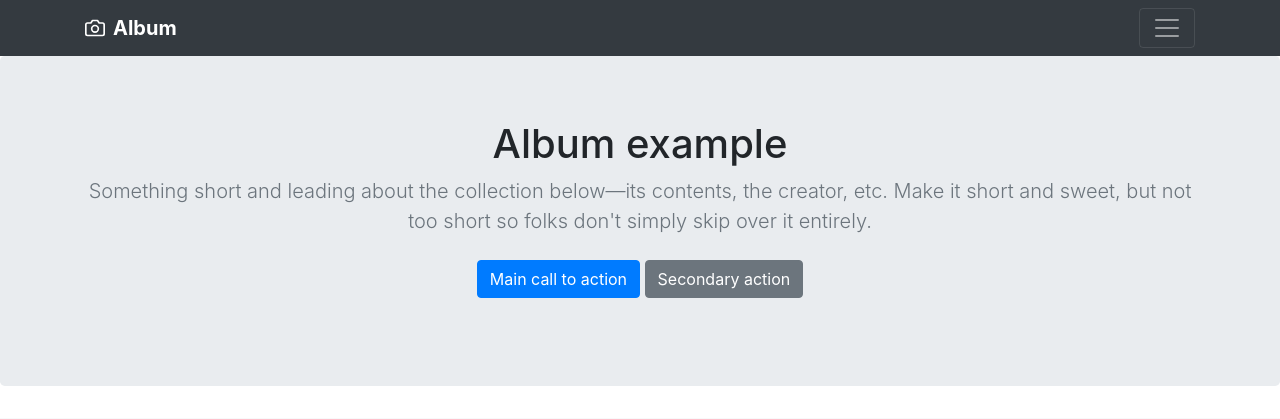
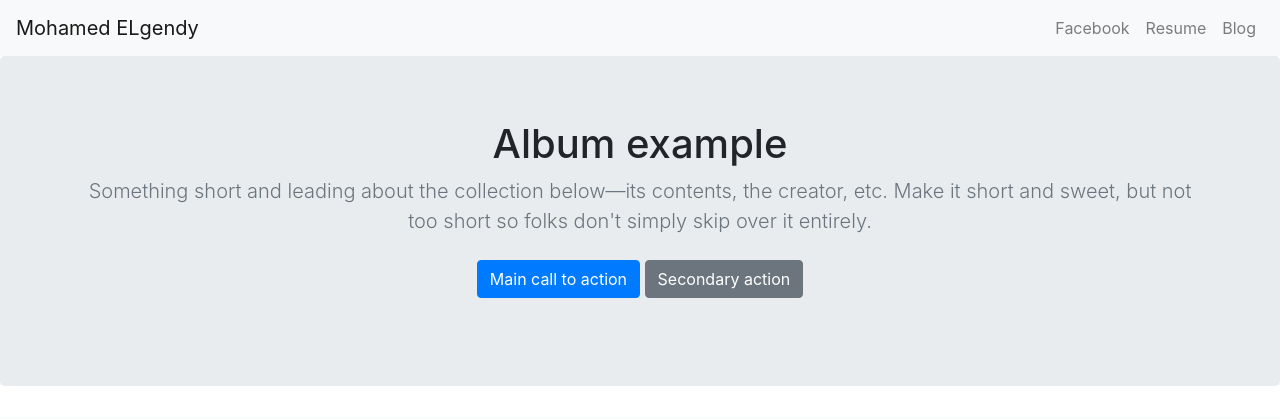
Before and after one commit to genderal/portfolio-project, a Django app: page / in a window 1280 px wide. Shown: the top 419 px of the page. Run offline with Django 3.2, Linux system fonts and the light colour scheme; some libraries are stand-ins or nearby versions.

Commit message:
copy content from exaples of bootstrap and edited header items and change to navbar

```diff
--- a/jobs/templates/jobs/home.html
+++ b/jobs/templates/jobs/home.html
@@ -19,35 +19,29 @@
 <body>
 
   <header>
-      <div class="collapse bg-dark" id="navbarHeader">
-        <div class="container">
-          <div class="row">
-            <div class="col-sm-8 col-md-7 py-4">
-              <h4 class="text-white">About</h4>
-              <p class="text-muted">Add some information about the album below, the author, or any other background context. Make it a few sentences long so folks can pick up some informative tidbits. Then, link them off to some social networking sites or contact information.</p>
-            </div>
-            <div class="col-sm-4 offset-md-1 py-4">
-              <h4 class="text-white">Contact</h4>
-              <ul class="list-unstyled">
-                <li><a href="#" class="text-white">Follow on Twitter</a></li>
-                <li><a href="#" class="text-white">Like on Facebook</a></li>
-                <li><a href="#" class="text-white">Email me</a></li>
+    <nav class="navbar navbar-expand-lg navbar-light bg-light">
+      <a class="navbar-brand" href="#">Mohamed ELgendy</a>
+      <button class="navbar-toggler" type="button" data-toggle="collapse" data-target="#navbarSupportedContent" aria-controls="navbarSupportedContent" aria-expanded="false" aria-label="Toggle navigation">
+        <span class="navbar-toggler-icon"></span>
+      </button>
+
+      <div class="collapse navbar-collapse" id="navbarSupportedContent">
+        <ul class="navbar-nav ml-auto">
+          <li class="nav-item ">
+            <a class="nav-link" href="#">Facebook </a>
+          </li>
+          <li class="nav-item">
+            <a class="nav-link" href="#">Resume</a>
+          </li>
+          <li class="nav-item ">
+            <a class="nav-link " href="#" >
+              Blog
+            </a>
+
+          </li>
         </ul>
       </div>
-          </div>
-        </div>
-      </div>
-      <div class="navbar navbar-dark bg-dark box-shadow">
-        <div class="container d-flex justify-content-between">
-          <a href="#" class="navbar-brand d-flex align-items-center">
-            <svg xmlns="http://www.w3.org/2000/svg" width="20" height="20" viewBox="0 0 24 24" fill="none" stroke="currentColor" stroke-width="2" stroke-linecap="round" stroke-linejoin="round" class="mr-2"><path d="M23 19a2 2 0 0 1-2 2H3a2 2 0 0 1-2-2V8a2 2 0 0 1 2-2h4l2-3h6l2 3h4a2 2 0 0 1 2 2z"></path><circle cx="12" cy="13" r="4"></circle></svg>
-            <strong>Album</strong>
-          </a>
-          <button class="navbar-toggler" type="button" data-toggle="collapse" data-target="#navbarHeader" aria-controls="navbarHeader" aria-expanded="false" aria-label="Toggle navigation">
-            <span class="navbar-toggler-icon"></span>
-          </button>
-        </div>
-      </div>
+    </nav>
   </header>
 
   <main role="main">
```
Lines whose indentation alone changed are shown as unchanged.
